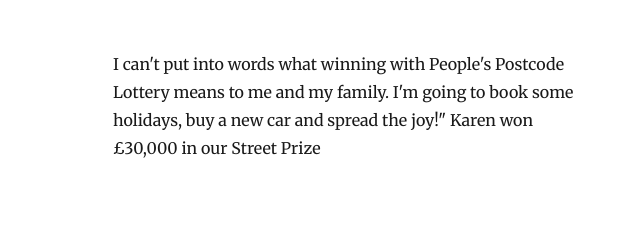
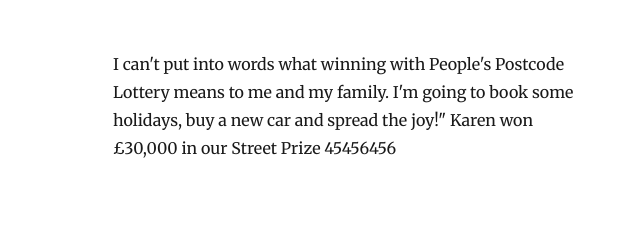
Before and after one commit to nhammond101/netlify-gatsby, a Gatsby site: page /landing/landing-1/ in a window 1280 px wide. Shown: the part 447-696 px from the top of the page, 543-1183 px from the left. Built offline with nearby package versions, Linux system fonts and the light colour scheme; Gatsby itself is replaced by a stand-in of ours; some packages are replaced by stand-ins of ours.

Commit message:
Update Landing “landing-1”

```diff
--- a/content/landing/landing-1.md
+++ b/content/landing/landing-1.md
@@ -11,6 +11,6 @@
     joy!"
 
 
-    Karen won £30,000 in our Street Prize
+    Karen won £30,000 in our Street Prize 45456456
 charities: assets/warchild.jpeg
 ---
```
